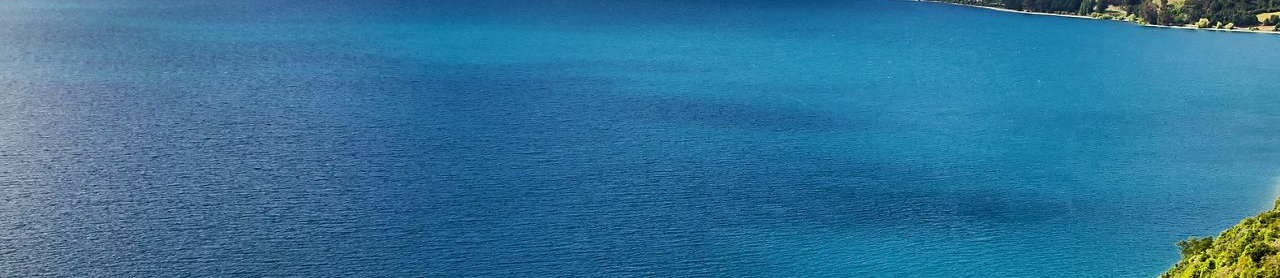
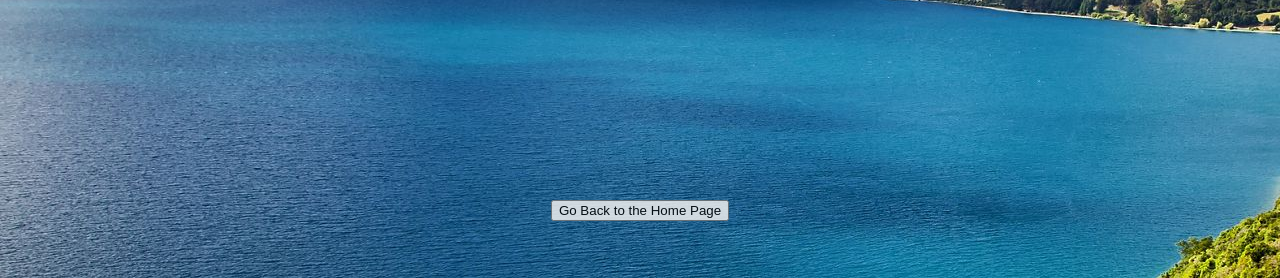
Before and after one commit to cxg4586/RnD, a PHP site: page /login.php in a window 1280 px wide. Shown: the part 522-800 px from the top of the page. Run offline with PHP 8.4, Linux system fonts and the light colour scheme.

Commit message:
Update login.php

```diff
--- a/other file/login.php
+++ b/other file/login.php
@@ -181,6 +181,13 @@ Password: <input type="password" name="password" placeholder="Password" required
 </form>
 <p>Not registered yet? <a href='register.php'>Register Here</a></p>
 </div>
+
+<div class="bottom-container">
+  <div class = "btn">
+	<b><a href = "Home.php"><button>Go Back to the Home Page</button></a></b>
+  </div>
+</div>
+
 <?php } ?>
 </body>
 </html>
```
